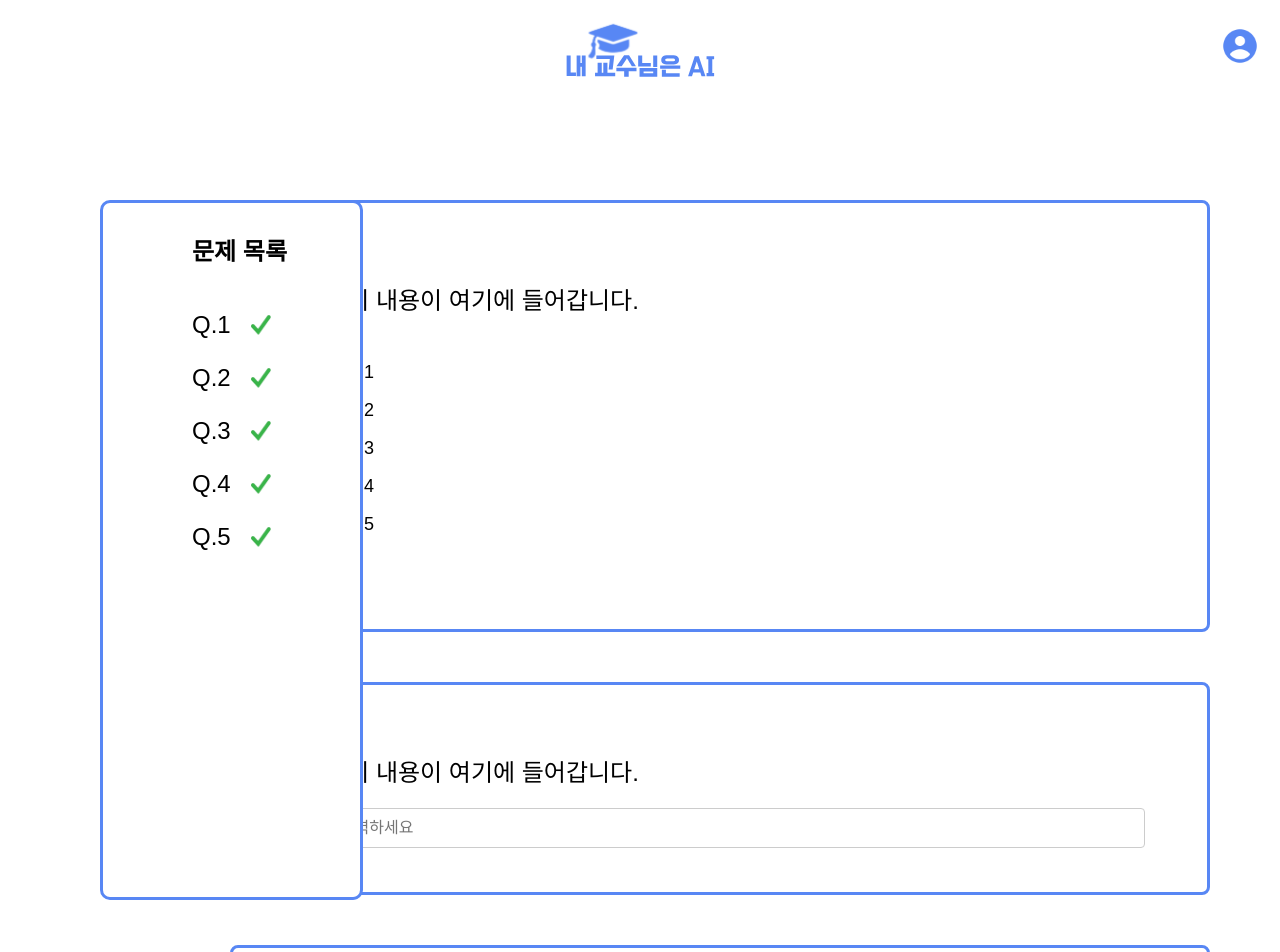
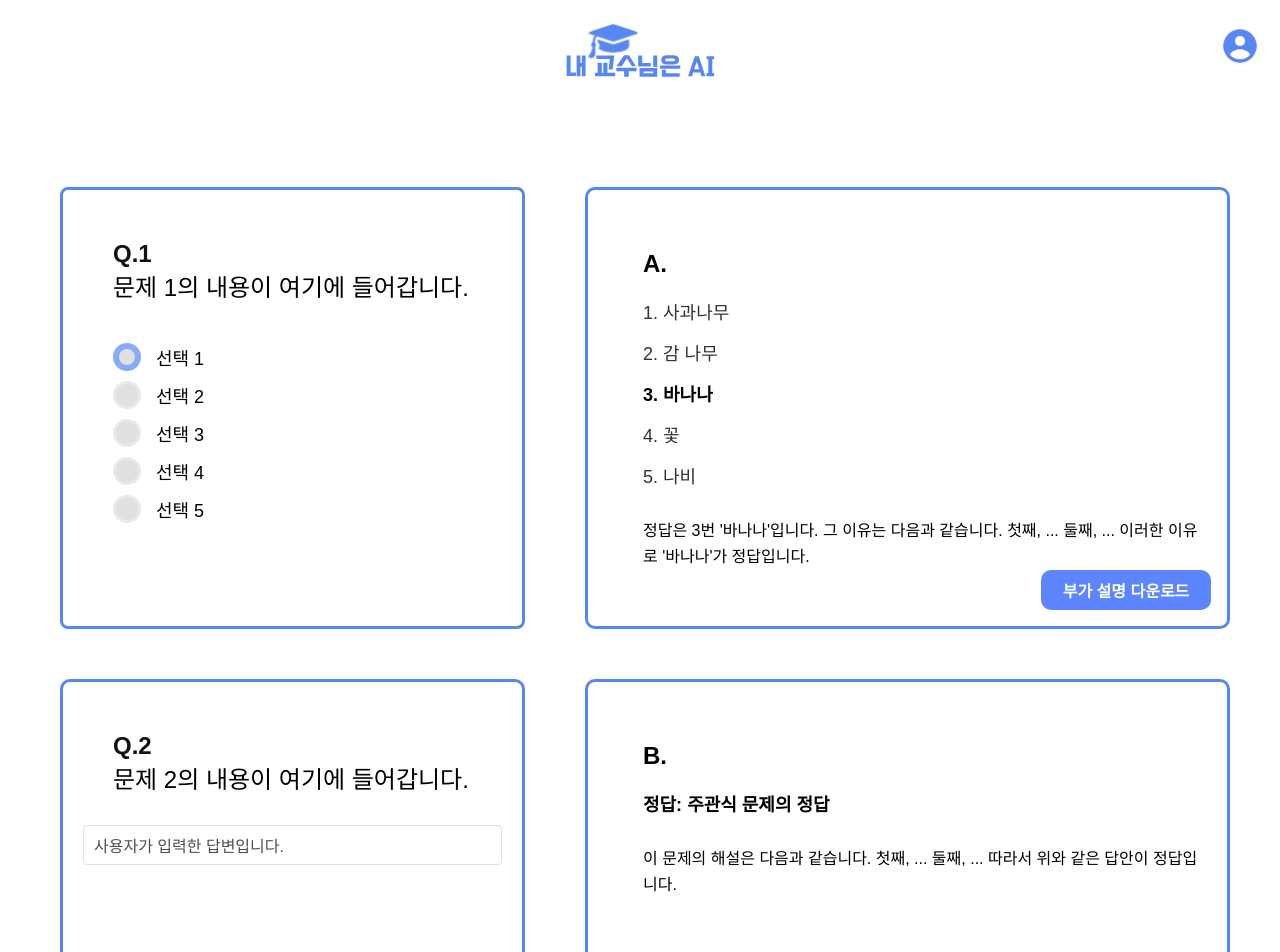
Before and after one commit to 2024-Winter-BootCamp-TeamF/Frontend, a React (Create React App) app: page /notes in a window 1280 px wide. Shown: the top 952 px of the page. Built offline with nearby package versions, Linux system fonts and the light colour scheme; a web font is replaced by a local one.

Commit message:
feat 오답노트 퍼블리싱

```diff
--- a/package.json
+++ b/package.json
@@ -6,6 +6,7 @@
     "cra-template": "1.2.0",
     "react": "^18.0.0",
     "react-dom": "^18.0.0",
+    "react-router-dom": "^7.1.1",
     "react-scripts": "5.0.1",
     "styled-components": "^6.1.14"
   },
--- a/src/App.js
+++ b/src/App.js
@@ -1,20 +1,31 @@
 import React from "react";
+import { BrowserRouter as Router, Routes, Route } from "react-router-dom";
 import { ThemeProvider } from "styled-components";
 import GlobalStyle from "./styles/GlobalStyle";
 import theme from "./styles/theme";
 import ProblemContent from "./pages/PracticePage/ProblemContent";
+import WrongAnswer from "./pages/NotePage/WrongAnswer";
 
 import "./App.css";
 import { problems } from "./pages/PracticePage/data";
 
 function App() {
   return (
-    <div className="App">
-      <ThemeProvider theme={theme}>
-        <GlobalStyle />
-        <ProblemContent problems={problems} />
-      </ThemeProvider>
-    </div>
+    <ThemeProvider theme={theme}>
+      <GlobalStyle />
+      <div className="App">
+        <Router>
+          <Routes>
+            <Route path="/" element={<ProblemContent problems={problems} />} />
+            <Route
+              path="/practice"
+              element={<ProblemContent problems={problems} />}
+            />
+            <Route path="/notes" element={<WrongAnswer />} />
+          </Routes>
+        </Router>
+      </div>
+    </ThemeProvider>
   );
 }
 
--- /dev/null
+++ b/src/pages/NotePage/ConceptExplanation.jsx
@@ -0,0 +1,128 @@
+import React from "react";
+import styled from "styled-components";
+import Button from "../../components/SolveButton";
+import DownloadButton from "../../components/DownloadButton";
+import { conceptData } from "./data/conceptData";
+
+const ConceptExplanation = () => {
+  return (
+    <Container>
+      <RightSection>
+        <ConceptsWrapper>
+          {conceptData.map((concept, index) => (
+            <ConceptContainer key={concept.id} isFirst={index === 0}>
+              <ContentWrapper>
+                <QuestionNumber>{concept.question}</QuestionNumber>
+                {concept.type === "multiple" ? (
+                  <OptionsContainer>
+                    {concept.options.map((option, idx) => (
+                      <OptionItem
+                        key={idx}
+                        isCorrect={idx === concept.correctAnswer}
+                      >
+                        {idx + 1}. {option}
+                      </OptionItem>
+                    ))}
+                  </OptionsContainer>
+                ) : (
+                  <SubjectiveAnswer>
+                    정답: {concept.correctAnswer}
+                  </SubjectiveAnswer>
+                )}
+                <ExplanationText>{concept.explanation}</ExplanationText>
+              </ContentWrapper>
+              <DownloadButtonWrapper>
+                <DownloadButton variant="filled" />
+              </DownloadButtonWrapper>
+            </ConceptContainer>
+          ))}
+        </ConceptsWrapper>
+      </RightSection>
+      <SolveButtonWrapper>
+        <Button variant="filled">
+          한숨 쉴 시간에 한 문제라도 더 풀자 <br />
+          추가 연습 문제 생성하기
+        </Button>
+      </SolveButtonWrapper>
+    </Container>
+  );
+};
+
+const Container = styled.div`
+  display: flex;
+  flex-direction: column;
+`;
+
+const SolveButtonWrapper = styled.div`
+  display: flex;
+  justify-content: center;
+  margin: 50px 0;
+`;
+
+const RightSection = styled.div`
+  flex: 1;
+  padding: 0;
+`;
+
+const ConceptsWrapper = styled.div`
+  margin-right: 80px;
+`;
+
+const ConceptContainer = styled.div`
+  width: 100%;
+  height: 442px;
+  background-color: #ffffff;
+  border: 3px solid #5887f4;
+  padding: 20px;
+  box-sizing: border-box;
+  border-radius: 10px;
+  margin-left: 30px;
+  margin-right: 60px;
+  margin-top: ${(props) => (props.isFirst ? "70px" : "50px")};
+  position: relative;
+`;
+
+const ContentWrapper = styled.div`
+  margin: 40px 0 0 35px;
+  text-align: left;
+`;
+
+const QuestionNumber = styled.div`
+  font-size: 24px;
+  font-weight: bold;
+  margin-bottom: 20px;
+`;
+
+const OptionsContainer = styled.div`
+  display: flex;
+  flex-direction: column;
+  gap: 15px;
+  margin-bottom: 30px;
+`;
+
+const OptionItem = styled.div`
+  font-size: 18px;
+  color: ${(props) => (props.isCorrect ? "#000" : "#333")};
+  font-weight: ${(props) => (props.isCorrect ? "700" : "400")};
+`;
+
+const ExplanationText = styled.p`
+  font-size: 16px;
+  line-height: 1.6;
+  white-space: pre-wrap;
+`;
+
+const SubjectiveAnswer = styled.div`
+  font-size: 18px;
+  font-weight: 700;
+  color: #000;
+  margin-bottom: 30px;
+`;
+
+const DownloadButtonWrapper = styled.div`
+  position: absolute;
+  bottom: 16px;
+  right: 16px;
+`;
+
+export default ConceptExplanation;
--- /dev/null
+++ b/src/pages/NotePage/WrongAnswer.jsx
@@ -0,0 +1,54 @@
+import styled from "styled-components";
+import Footer from "../../components/Footer";
+import Header from "../../components/Header";
+import WrongProblemList from "./WrongProblemList";
+import ConceptExplanation from "./ConceptExplanation";
+import { problems } from "../PracticePage/data";
+
+const PageWrapper = styled.div`
+  display: flex;
+  flex-direction: column;
+  min-height: 100vh;
+  padding-top: 85px;
+`;
+
+const Container = styled.div`
+  display: flex;
+  width: 100%;
+  gap: 0;
+  padding: 2rem 0;
+  flex: 1;
+`;
+
+const LeftSection = styled.div`
+  flex: 1;
+  display: flex;
+  flex-direction: column;
+`;
+
+function WrongAnswer() {
+  const wrongProblems = problems.map((problem) => ({
+    ...problem,
+    selectedAnswer:
+      problem.type === "multiple_choice" ? Math.floor(Math.random() * 5) : "",
+    userAnswer:
+      problem.type === "short_answer" ? "사용자가 입력한 답변입니다." : "",
+  }));
+
+  return (
+    <>
+      <Header />
+      <PageWrapper>
+        <Container>
+          <LeftSection>
+            <WrongProblemList problems={wrongProblems} />
+          </LeftSection>
+          <ConceptExplanation />
+        </Container>
+        <Footer />
+      </PageWrapper>
+    </>
+  );
+}
+
+export default WrongAnswer;
--- /dev/null
+++ b/src/pages/NotePage/WrongProblemList.jsx
@@ -0,0 +1,120 @@
+import React from "react";
+import styled from "styled-components";
+import MultipleChoice from "../PracticePage/MultipleChoice";
+import Button from "../../components/SolveButton";
+
+const WrongProblemList = ({ problems }) => {
+  const renderProblem = (problem) => {
+    if (problem.type === "multiple_choice") {
+      return (
+        <ReadOnlyWrapper key={problem.id} isFirst={problem.id === 1}>
+          <MultipleChoice
+            problem={{
+              ...problem,
+              id: `problem-${problem.id}`,
+            }}
+            readOnly={true}
+          />
+        </ReadOnlyWrapper>
+      );
+    } else {
+      return (
+        <SubjectiveWrapper key={problem.id} isFirst={problem.id === 1}>
+          <ReadOnlySubjective>
+            <Title>{problem.title}</Title>
+            <Content>{problem.content}</Content>
+            <AnswerInput value={problem.userAnswer} disabled />
+          </ReadOnlySubjective>
+        </SubjectiveWrapper>
+      );
+    }
+  };
+
+  return (
+    <Container>
+      <ProblemListContainer>{problems.map(renderProblem)}</ProblemListContainer>
+      <ButtonWrapper>
+        <Button>
+          많이 틀렸어도 기죽지 말자! <br />
+          앞으로도 화이팅!
+        </Button>
+      </ButtonWrapper>
+    </Container>
+  );
+};
+
+const ProblemListContainer = styled.div`
+  margin-left: 60px;
+`;
+
+const ReadOnlyWrapper = styled.div`
+  pointer-events: none;
+  margin-bottom: 50px;
+  margin-right: 30px;
+  margin-top: ${(props) => (props.isFirst ? "70px" : "0")};
+
+  > div {
+    width: 100%;
+    height: 442px !important;
+  }
+`;
+
+const SubjectiveWrapper = styled.div`
+  margin-bottom: 50px;
+  margin-right: 30px;
+  margin-top: ${(props) => (props.isFirst ? "70px" : "0")};
+`;
+
+const ReadOnlySubjective = styled.div`
+  width: 100%;
+  height: 442px;
+  background-color: #ffffff;
+  border: 3px solid #5887f4;
+  padding: 20px;
+  box-sizing: border-box;
+  border-radius: 10px;
+`;
+
+const Title = styled.h3`
+  color: #121111;
+  font-size: 24px;
+  margin: 30px 0 0 30px;
+  text-align: left;
+`;
+
+const Content = styled.p`
+  font-size: 24px;
+  margin: 0;
+  padding: 0 0 30px 30px;
+  text-align: left;
+`;
+
+const AnswerInput = styled.input`
+  width: 100%;
+  height: 40px;
+  padding: 10px;
+  text-align: left;
+  font-size: 16px;
+  border: 1px solid #e0e0e0;
+  border-radius: 4px;
+  background-color: #ffffff;
+  color: #495057;
+  cursor: not-allowed;
+
+  &:disabled {
+    opacity: 1;
+  }
+`;
+
+const Container = styled.div`
+  display: flex;
+  flex-direction: column;
+`;
+
+const ButtonWrapper = styled.div`
+  display: flex;
+  justify-content: center;
+  margin: 50px 0;
+`;
+
+export default WrongProblemList;
--- /dev/null
+++ b/src/pages/NotePage/data/conceptData.js
@@ -0,0 +1,45 @@
+export const conceptData = [
+  {
+    id: 1,
+    type: "multiple",
+    question: "A.",
+    options: ["사과나무", "감 나무", "바나나", "꽃", "나비"],
+    correctAnswer: 2,
+    explanation:
+      "정답은 3번 '바나나'입니다. 그 이유는 다음과 같습니다. 첫째, ... 둘째, ... 이러한 이유로 '바나나'가 정답입니다.",
+  },
+  {
+    id: 2,
+    type: "subjective",
+    question: "B.",
+    correctAnswer: "주관식 문제의 정답",
+    explanation:
+      "이 문제의 해설은 다음과 같습니다. 첫째, ... 둘째, ... 따라서 위와 같은 답안이 정답입니다.",
+  },
+  {
+    id: 3,
+    type: "subjective",
+    question: "C.",
+    correctAnswer: "주관식 문제의 정답",
+    explanation:
+      "이 문제의 해설은 다음과 같습니다. 첫째, ... 둘째, ... 따라서 위와 같은 답안이 정답입니다.",
+  },
+  {
+    id: 4,
+    type: "multiple",
+    question: "D.",
+    options: ["사과나무", "감 나무", "바나나", "꽃", "나비"],
+    correctAnswer: 2,
+    explanation:
+      "정답은 3번 '바나나'입니다. 그 이유는 다음과 같습니다. 첫째, ... 둘째, ... 이러한 이유로 '바나나'가 정답입니다.",
+  },
+  {
+    id: 5,
+    type: "multiple",
+    question: "E.",
+    options: ["사과나무", "감 나무", "바나나", "꽃", "나비"],
+    correctAnswer: 1,
+    explanation:
+      "정답은 3번 '바나나'입니다. 그 이유는 다음과 같습니다. 첫째, ... 둘째, ... 이러한 이유로 '바나나'가 정답입니다.",
+  },
+];
--- a/src/pages/PracticePage/MultipleChoice.jsx
+++ b/src/pages/PracticePage/MultipleChoice.jsx
@@ -1,21 +1,24 @@
 import React, { useState } from "react";
 import styled from "styled-components";
 
-const MultipleChoice = ({ problem }) => {
+const MultipleChoice = ({ problem, readOnly }) => {
   const [isDoubleClicked, setIsDoubleClicked] = useState(false);
 
   const handleContainerDoubleClick = () => {
-    setIsDoubleClicked(!isDoubleClicked); // 컨테이너 더블클릭 시 상태 토글
+    if (readOnly) return;
+    setIsDoubleClicked(!isDoubleClicked);
   };
 
   const handleRadioDoubleClick = () => {
-    setIsDoubleClicked(!isDoubleClicked); // 라디오 버튼 더블클릭 시 상태 토글
+    if (readOnly) return;
+    setIsDoubleClicked(!isDoubleClicked);
   };
 
   return (
     <MultipleChoiceContainer
-      onDoubleClick={handleContainerDoubleClick} // 컨테이너 더블클릭
-      isDoubleClicked={isDoubleClicked} // 상태 전달
+      onDoubleClick={handleContainerDoubleClick}
+      isDoubleClicked={isDoubleClicked}
+      readOnly={readOnly}
     >
       <Title>{problem.title}</Title>
       <Content>{problem.content}</Content>
@@ -26,7 +29,9 @@ const MultipleChoice = ({ problem }) => {
               type="radio"
               name={problem.id}
               id={`${problem.id}-option${index}`}
-              onDoubleClick={handleRadioDoubleClick} // 라디오 버튼 더블클릭
+              onDoubleClick={handleRadioDoubleClick}
+              checked={readOnly ? index === problem.selectedAnswer : undefined}
+              disabled={readOnly}
             />
             <label htmlFor={`${problem.id}-option${index}`}>{option}</label>
           </li>
@@ -41,7 +46,12 @@ const MultipleChoiceContainer = styled.div`
   height: 432px;
   background-color: #ffffff;
   border: 3px solid
-    ${(props) => (props.isDoubleClicked ? "#F24822" : "#5887f4")};
+    ${(props) =>
+      props.readOnly
+        ? "#5887f4"
+        : props.isDoubleClicked
+        ? "#F24822"
+        : "#5887f4"};
   padding: 20px;
   box-sizing: border-box;
   border-radius: 8px;
@@ -96,7 +106,7 @@ const Title = styled.h3`
   color: #121111;
   font-size: 24px;
   margin: 30px 0 0 30px;
-  text-align: left; // 왼쪽 정렬 추가
+  text-align: left;
 `;
 
 const Content = styled.p`
```
Also changed, not shown: src/App.jsx (added, +15 -0 lines), 1 other file (tests, documents, lock files or other folders).
